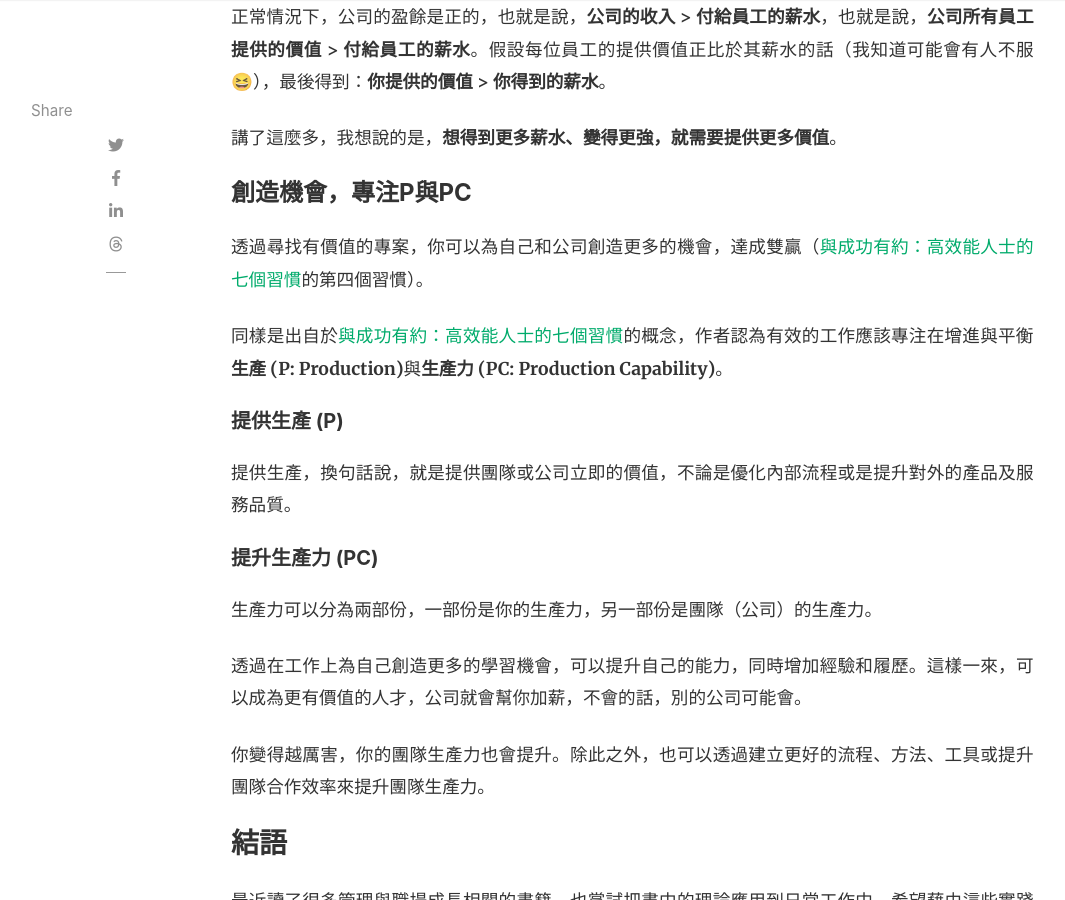
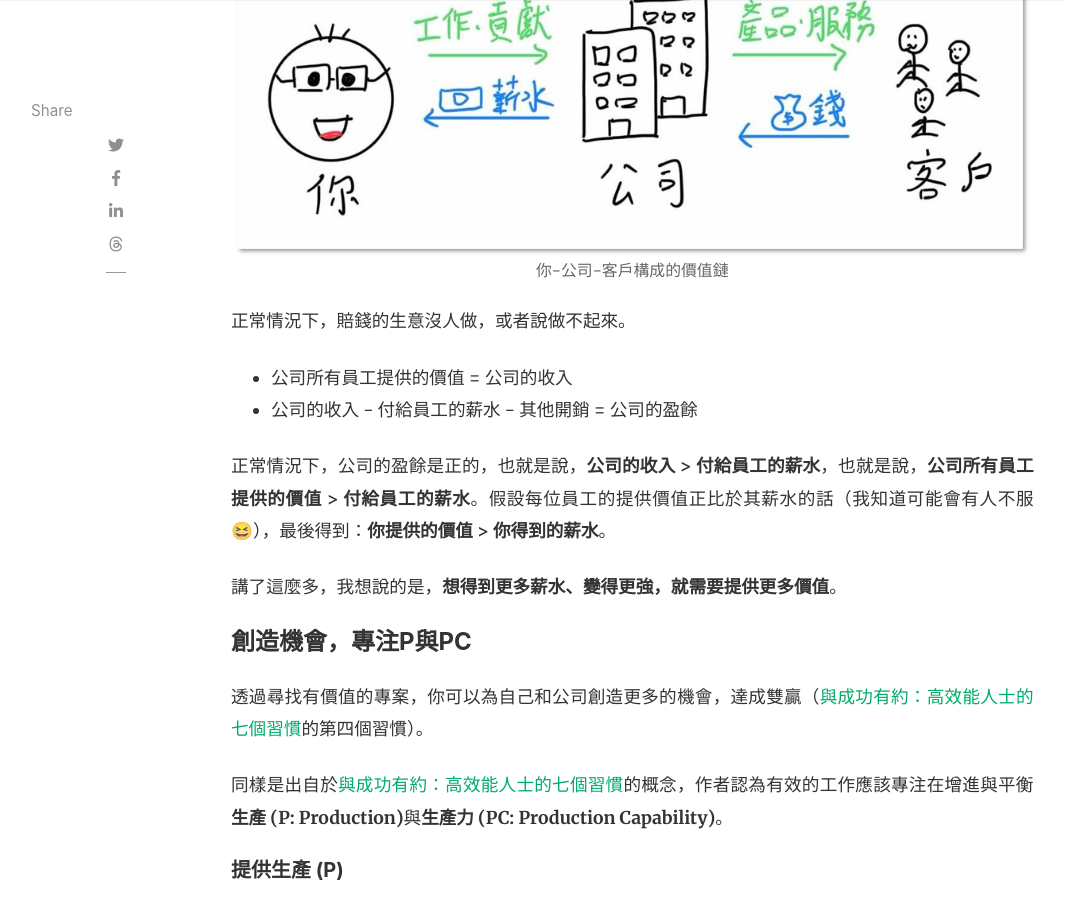
Before and after one commit to PTLin84/blog, a Jekyll site: the page built from _posts/2024-11-13-stop-waiting-for-your-boss-the-importance-of-proactively-finding-work-in-the-workplace-zh-TW.md, in a window 1280 px wide and 900 px high, scrolled down 2309 px. Shown: the whole window, without its empty margins (54-1119 px from the left). Built offline with Jekyll 4.4.1, drawn with Linux system fonts in a browser that asks for light colours; nearby versions of some CDN libraries; comment, search, counter and statistics services are not loaded.

Commit message:
POST: edited with a new image.

```diff
--- a/_posts/2024-11-13-stop-waiting-for-your-boss-the-importance-of-proactively-finding-work-in-the-workplace-zh-TW.md
+++ b/_posts/2024-11-13-stop-waiting-for-your-boss-the-importance-of-proactively-finding-work-in-the-workplace-zh-TW.md
@@ -6,6 +6,7 @@ categories: [ 美國工作, 自我成長 ]
 timestamp: "1731565549000"
 language: zh
 image: assets/images/article9_img0.jpg
+inline-image0: /assets/images/article9_img1.jpg
 ---
 
 **是否該在職場上主動找事做？**這是很多人在工作中遇到的問題。這樣的困擾也發生在幾個月前的我身上。在嘗試過什麼都不做和試圖改變現況後，我獲得了一些新的見解。
@@ -45,6 +46,9 @@ image: assets/images/article9_img0.jpg
 - 公司向客戶提供價值（或是向投資人展示公司具有未來向未來客戶提供價值的潛力），以此獲取資金作交換。
 - 你向公司提供價值，可以透過建立知識、流程、或產品，以此獲取薪水作交換。
 
+{% include post_image.html src=page.inline-image0 alt="Value chain of worker, company, and customers" caption="你-公司-客戶構成的價值鏈" class="post-image" %}
+
+
 正常情況下，賠錢的生意沒人做，或者說做不起來。
 
 - 公司所有員工提供的價值 = 公司的收入
```
Also changed, not shown: assets/images/article9_img1.jpg (added).
